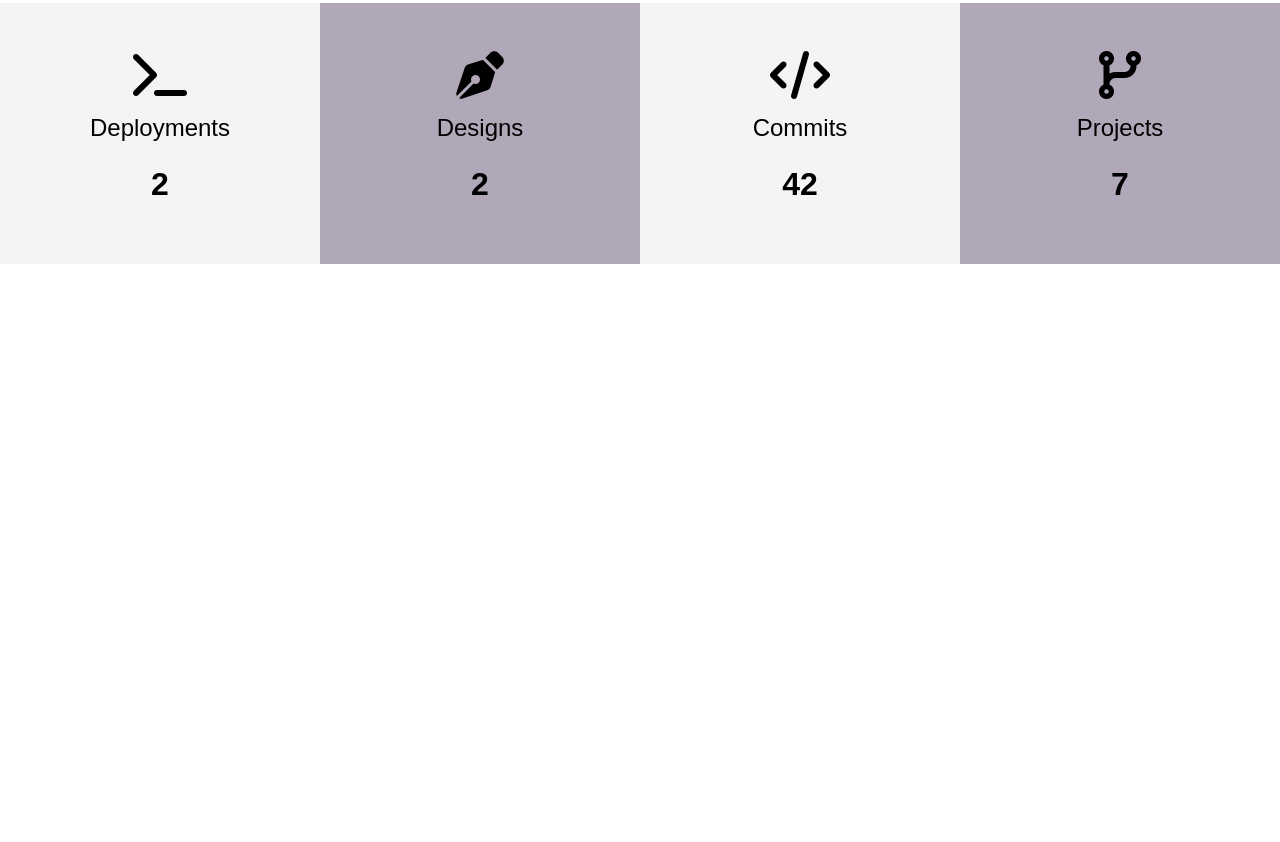
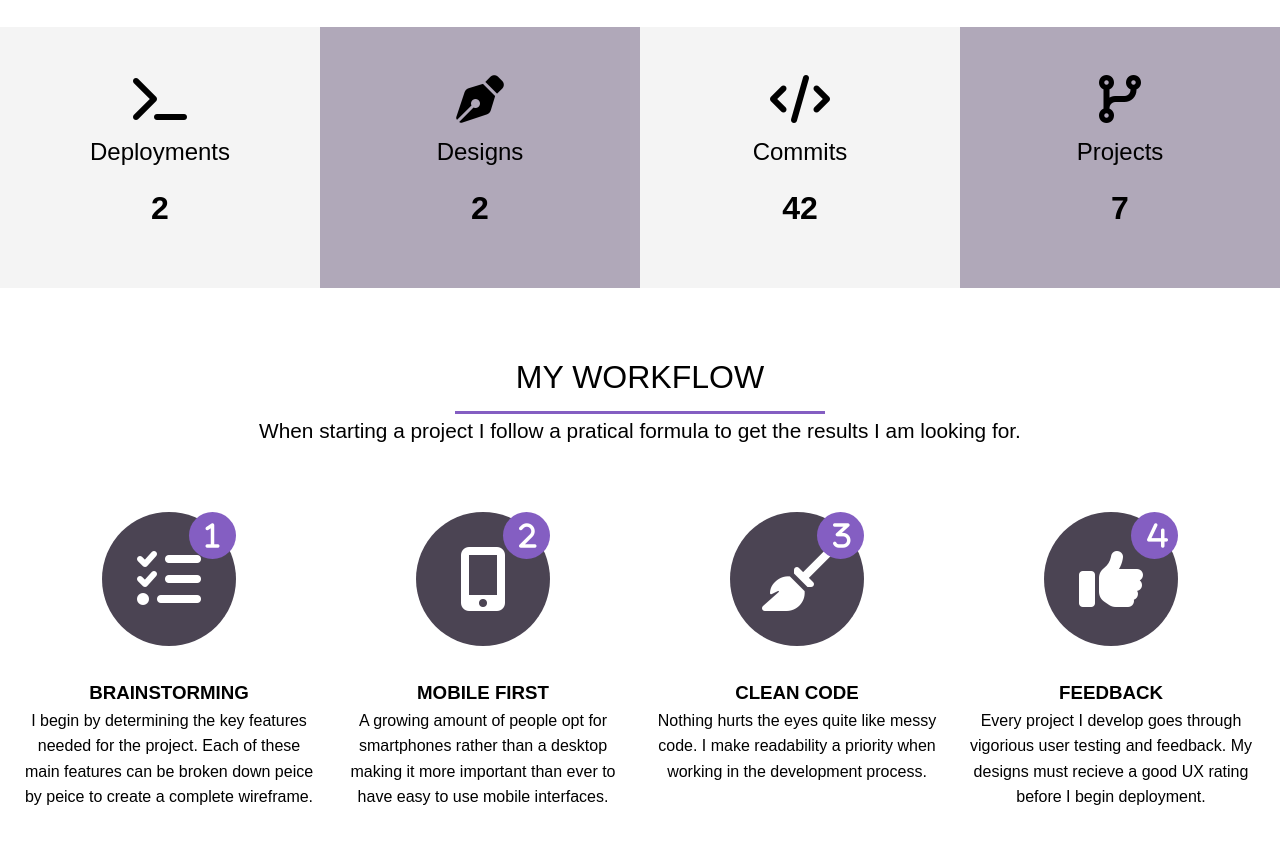
Before and after one commit to pyrotundra/mikeahardy-portfolio, a website: page dist/index.html in a window 1280 px wide. Shown: the part 1183-2025 px from the top of the page. Before the commit the page ends 1479 px from the top, so only its background shows below. Drawn offline with Linux system fonts and the light colour scheme; a web font is replaced by a local one.

Commit message:
Workflow section

```diff
--- a/scss/_utilities.scss
+++ b/scss/_utilities.scss
@@ -79,3 +79,19 @@ input[class^="btn-"]:hover {
 		margin: 4rem 0rem;
 	}
 }
+
+.section-title {
+	font-size: 2rem;
+	display: block;
+	padding-bottom: 0.5rem;
+	text-align: center;
+	font-weight: 300;
+}
+
+.bottom-line {
+	height: 3px;
+	width: 30%;
+	background: $main-color;
+	display: block;
+	margin: 0 auto 0 auto;
+}
--- a/scss/main.scss
+++ b/scss/main.scss
@@ -144,4 +144,51 @@ img {
 			}
 		}
 	}
+
+	&-c {
+		.process {
+			display: grid;
+			grid-template-columns: repeat(4, 1fr);
+			grid-gap: 1.5rem;
+			text-align: center;
+
+			&-step {
+				position: absolute;
+				top: 0;
+				right: 0;
+				font-size: 28px;
+				background: $main-color;
+				border-radius: 50%;
+				height: 15px;
+				width: 15px;
+				line-height: 15px;
+				padding: 1rem;
+				transition: all 1s;
+			}
+
+			&-icon {
+				border-radius: 50%;
+				background: $dark-color;
+				color: #fff;
+				padding: 2rem;
+				width: 70px;
+				height: 70px;
+				line-height: 70px;
+				text-align: center;
+				position: relative;
+				transition: all 1s;
+
+				&:hover {
+					background: $main-color;
+					width: 90px;
+					height: 90px;
+					line-height: 90px;
+
+					.process-step {
+						background: $dark-color;
+					}
+				}
+			}
+		}
+	}
 }
```
Also changed, not shown: dist/css/main.css, dist/index.html.
